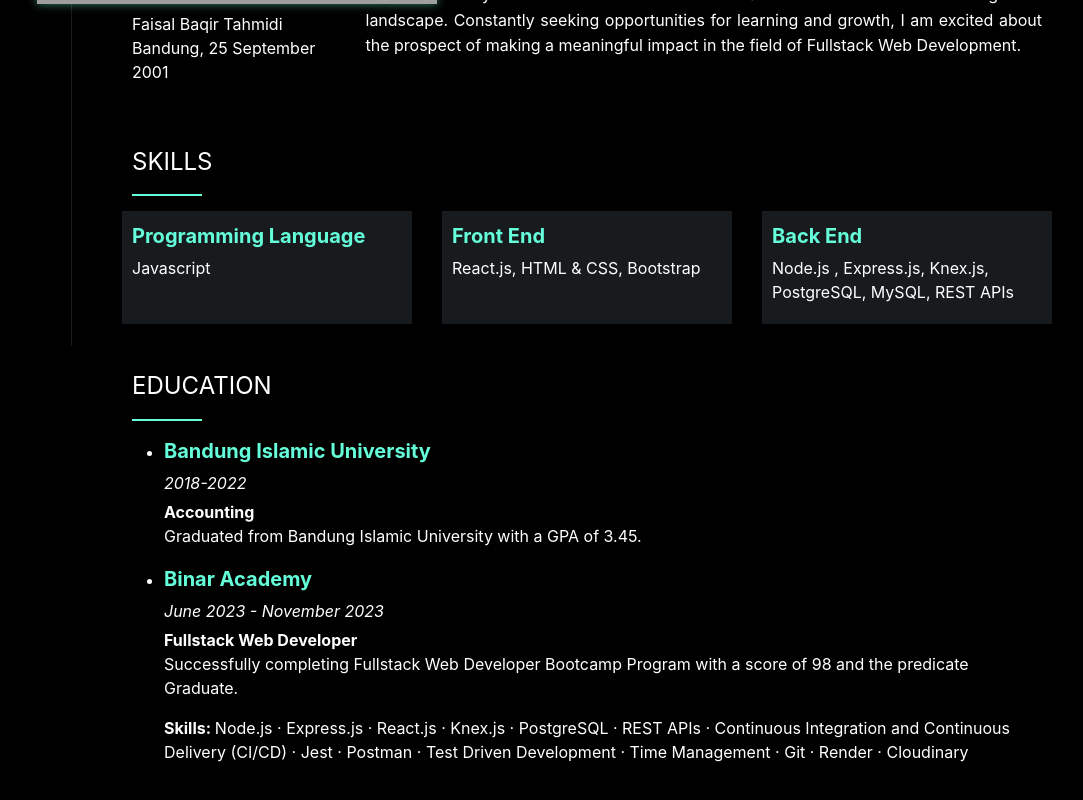
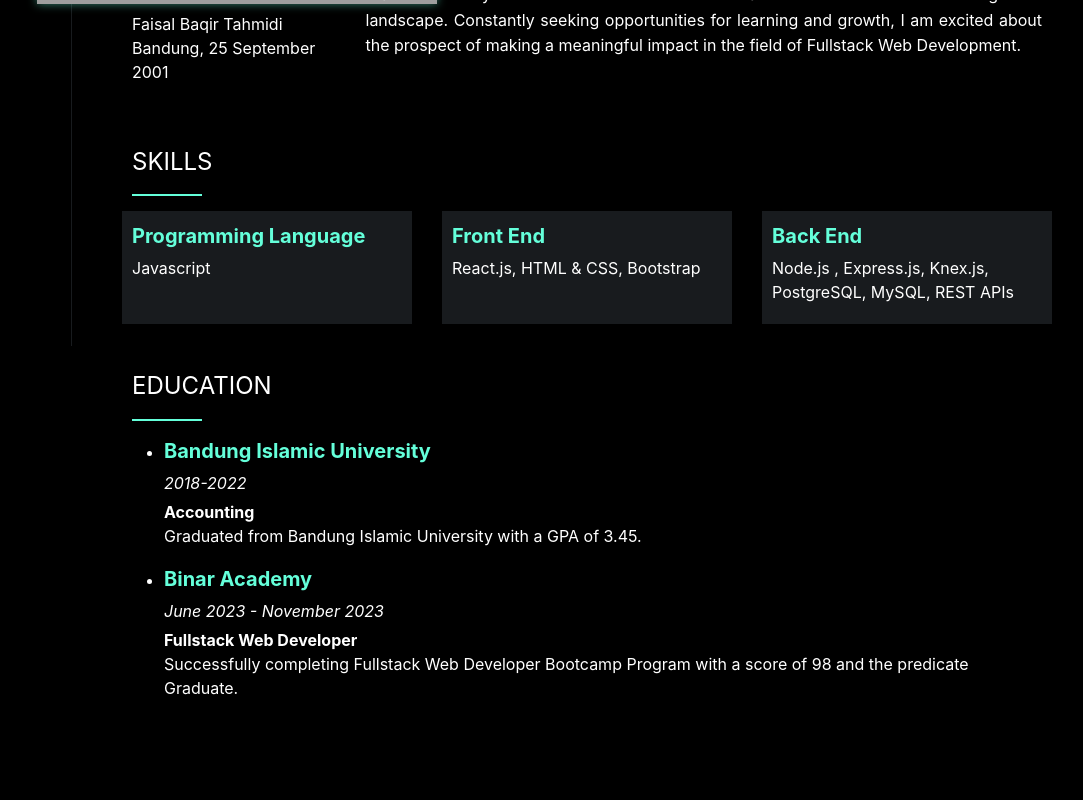
Before and after one commit to faisalbaqirt/Web-Portofolio, a React (Create React App) app: page /faisal-baqir/about in a window 1280 px wide. Shown: the part 454-1254 px from the top of the page, without its empty margins (178-1261 px from the left). After the commit the page ends 1230 px from the top, so only its background shows below. Built offline with nearby package versions, Linux system fonts and the light colour scheme; grey boxes are pictures that could not be loaded.

Commit message:
delete skill list on education

```diff
--- a/src/components/About.js
+++ b/src/components/About.js
@@ -1,5 +1,3 @@
-// About.jsx
-
 import { useEffect } from "react";
 
 const About = () => {
@@ -106,12 +104,6 @@ const About = () => {
               Successfully completing Fullstack Web Developer Bootcamp Program
               with a score of 98 and the predicate Graduate.
             </p>
-            <div className="skill-list">
-              <strong>Skills: </strong> Node.js · Express.js · React.js ·
-              Knex.js · PostgreSQL · REST APIs · Continuous Integration and
-              Continuous Delivery (CI/CD) · Jest · Postman · Test Driven Development ·
-              Time Management · Git · Render · Cloudinary
-            </div>
           </li>
         </ul>
       </div>
```
